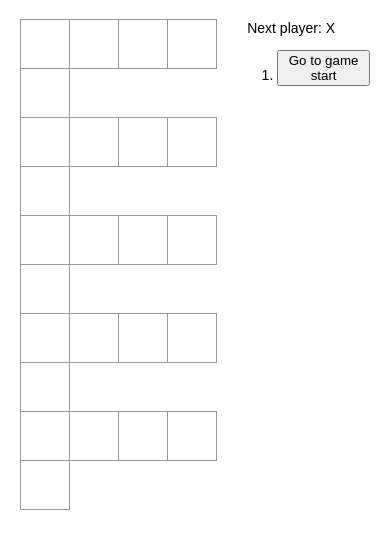
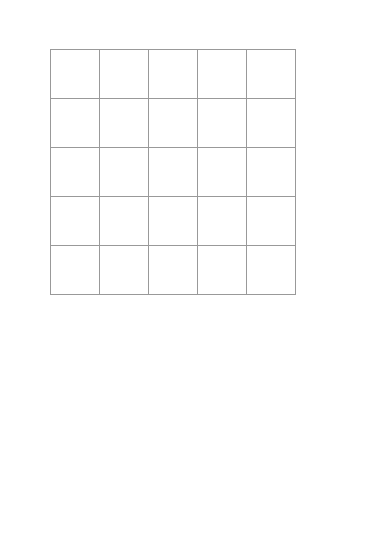
Before and after one commit to nisshii0313/React_tutorial, a React (Create React App) app: page / in a window 390 px wide. Shown: the top 548 px of the page. Built offline with nearby package versions, Linux system fonts and the light colour scheme.

Commit message:
make it better

```diff
--- a/src/index.css
+++ b/src/index.css
@@ -1,10 +1,26 @@
 body {
   font: 14px "Century Gothic", Futura, sans-serif;
-  margin: 20px;
+  margin: 0 ;
+	padding: 0 ;
 }
 
 ol, ul {
-  padding-left: 30px;
+  padding-left: 20px;
+}
+
+@media screen and ( max-width:479px ){
+  body{
+    margin: 10px;
+    padding: 40px;
+  }
+  .game-info {
+    display: none;
+  }
+  .square {
+    line-height: 50px;
+    height: 50px;
+    width: 50px;
+  }
 }
 
 .board-row:after {
--- a/src/index.js
+++ b/src/index.js
@@ -25,6 +25,7 @@ function Square(props) {
       }
     }
 }
+
 
 
 
@@ -140,9 +141,14 @@ class Game extends React.Component {
 
     let status;
     if (winner) {
-      status = "Winner: " + winner;
+        status = "Winner: " + winner;
     } else {
-      status = "Next player: " + (this.state.xIsNext ? "X" : "O");
+      status = "Next : " + (this.state.xIsNext ? "X" : "O");
+      if (this.state.xIsNext) {
+        alert('次は X の番です');
+      } else {
+        alert('次は O の番です');
+      }
     }
 
     return (
@@ -186,7 +192,7 @@ function calculateWinner(squares) {
   for (let i = 0; i < lines.length; i++) {
     const [a, b, c, d, e] = lines[i];
     if (squares[a] && squares[a] === squares[b] && squares[a] === squares[c] && squares[b] === squares[d] && squares[c] === squares[e]) {
-      return { winner: squares[a], line: [a, b, c, d, e] };
+      return { winner: squares[a], line: [a ,b, c, d, e] };
     }
   }
   return null;
```
